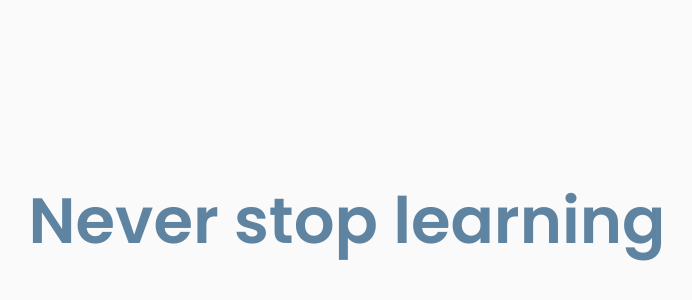
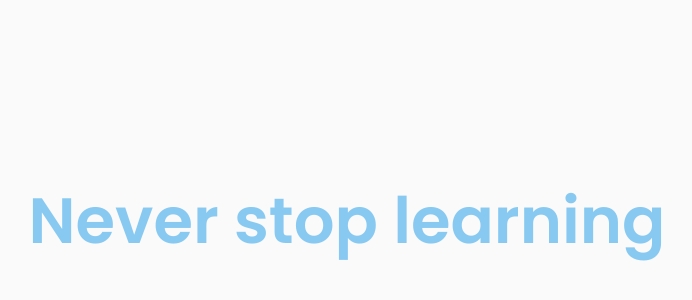
Before and after one commit to fabianapduarte/30-dias-de-css, a plain HTML site: page challenges/day-12/index.html in a window 1280 px wide. Shown: the part 180-480 px from the top of the page, without its empty margins (293-985 px from the left). Drawn offline with Linux system fonts and the light colour scheme.

Commit message:
change text color

```diff
--- a/challenges/day-12/style.css
+++ b/challenges/day-12/style.css
@@ -16,7 +16,7 @@ main {
 h1 {
   font-family: 'Poppins', sans-serif;
   font-size: 4em;
-  color: #5F84A1;
+  color: #88C9F2;
   position: relative;
   cursor: pointer;
 }
@@ -32,7 +32,7 @@ h1::after {
 
   white-space: nowrap;
   overflow: hidden;
-  color: #1A4568;
+  color: #169EF2;
   transition: 1s ease-in-out;
 }
 
```
